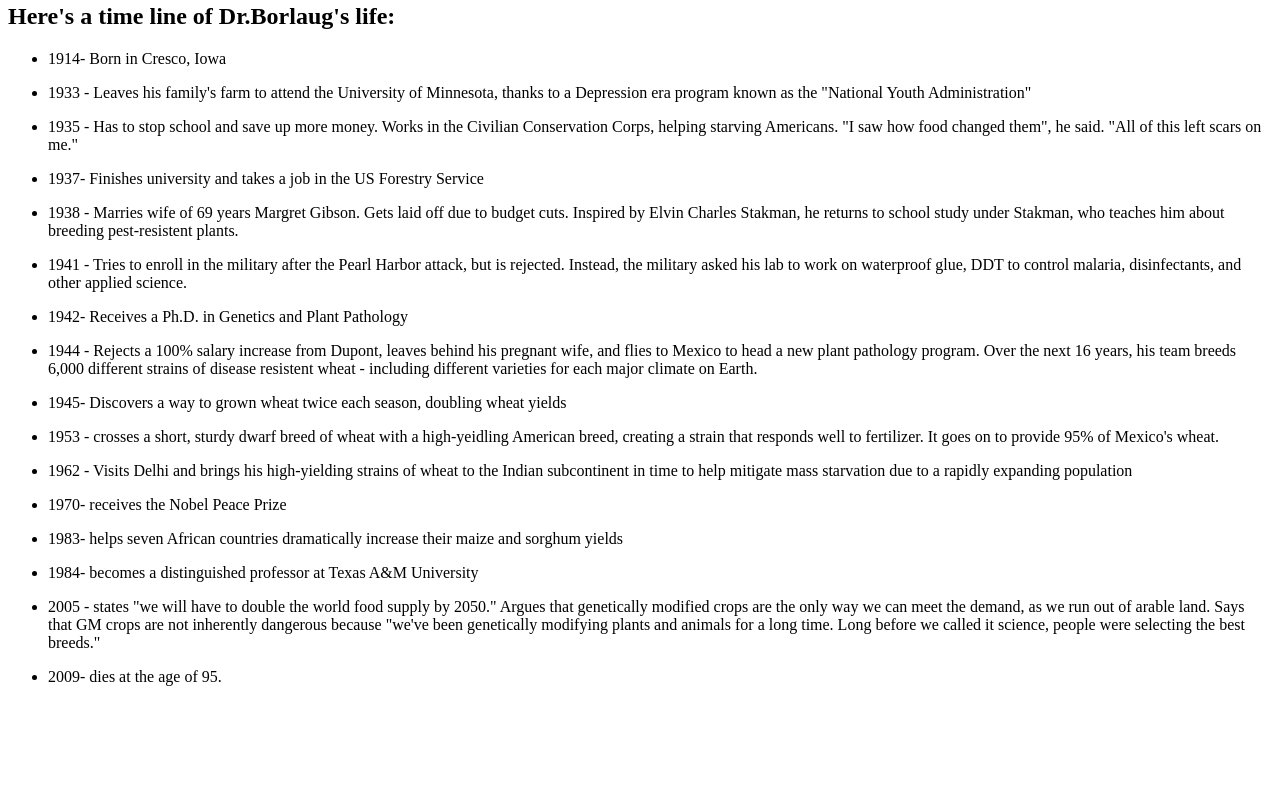
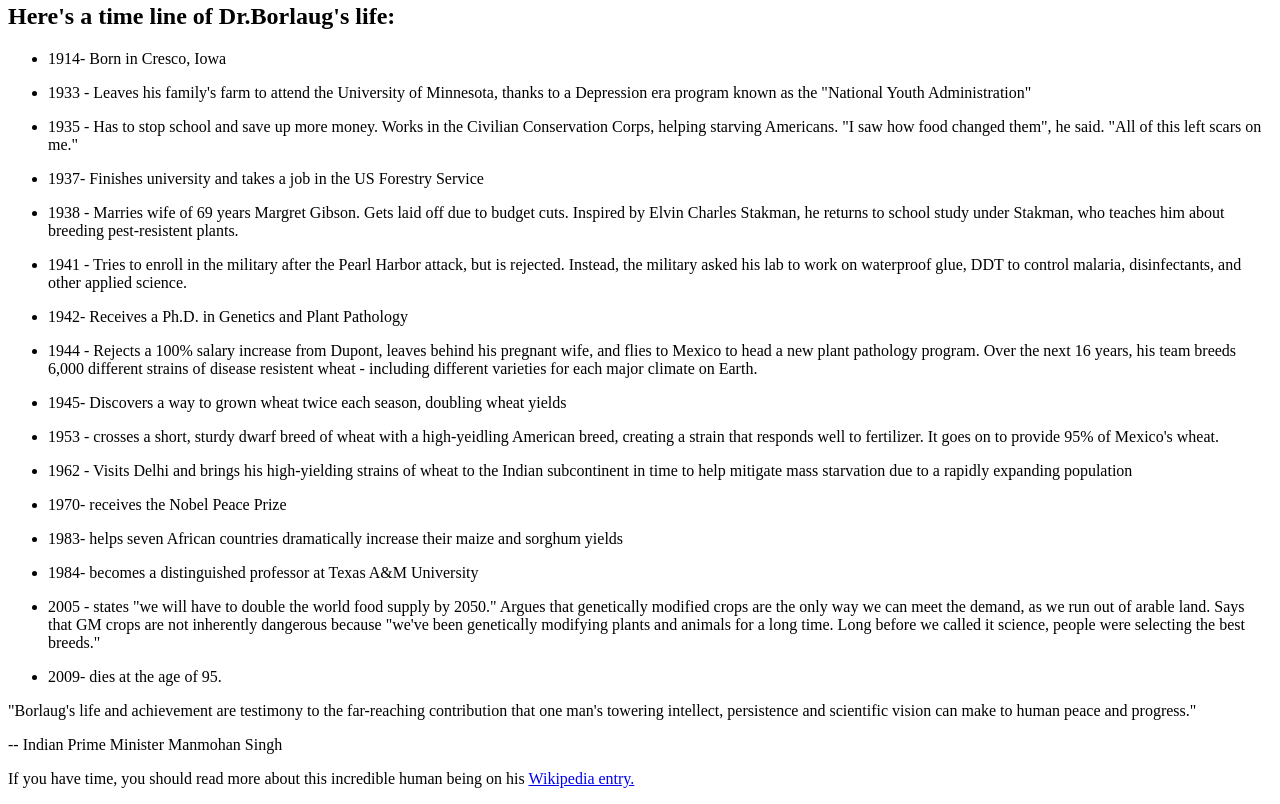
Before and after one commit to mohamed-abdelahi-haibelty/tribute-page, a plain HTML site: page index.html in a window 1280 px wide. Shown: the part 792-1596 px from the top of the page. Before the commit the page ends 1494 px from the top, so only its background shows below. Drawn offline with Linux system fonts and the light colour scheme.

Commit message:
crating paragraph with "a" element

```diff
--- a/index.html
+++ b/index.html
@@ -37,6 +37,9 @@
                 <li><p><span>2005</span> - states "we will have to double the world food supply by 2050." Argues that genetically modified crops are the only way we can meet the demand, as we run out of arable land. Says that GM crops are not inherently dangerous because "we've been genetically modifying plants and animals for a long time. Long before we called it science, people were selecting the best breeds."</p></li>
                 <li><p><span>2009</span>- dies at the age of 95.</p></li>
             </ul>
+            <p>"Borlaug's life and achievement are testimony to the far-reaching contribution that one man's towering intellect, persistence and scientific vision can make to human peace and progress."</p>
+            <p>-- Indian Prime Minister Manmohan Singh</p>
+            <p class="">If you have time, you should read more about this incredible human being on his <a href="https://en.wikipedia.org/wiki/Norman_Borlaug" id="tribute-link" target="_blank" >Wikipedia entry.</a></p>
         </div>
     </div>
 </body>
```
